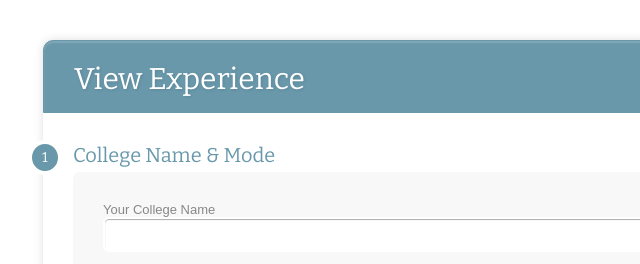
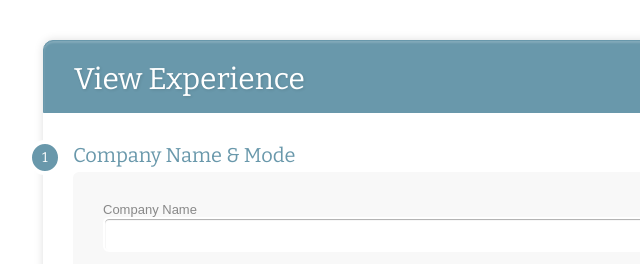
Before and after one commit to kaverikh/TogetherVSucceed, a plain HTML site: page viewexperienceform.html in a window 1280 px wide. Shown: the top 264 px of the page, 192-832 px from the left. Drawn offline with nearby package versions, Linux system fonts and the light colour scheme.

Commit message:
Update viewexperienceform.html

```diff
--- a/viewexperienceform.html
+++ b/viewexperienceform.html
@@ -131,9 +131,9 @@
     <div class="form-style-10">
         <h1>View Experience</h1>
         <form>
-            <div class="section"><span>1</span>College Name & Mode</div>
+            <div class="section"><span>1</span>Company Name & Mode</div>
             <div class="inner-wrap">
-                <label>Your College Name <input type="text" name="field1" /></label>
+                <label>Company Name <input type="text" name="field1" /></label>
                 <label>Mode <input type="text" name="field2" /></label>
             </div>
 
```
